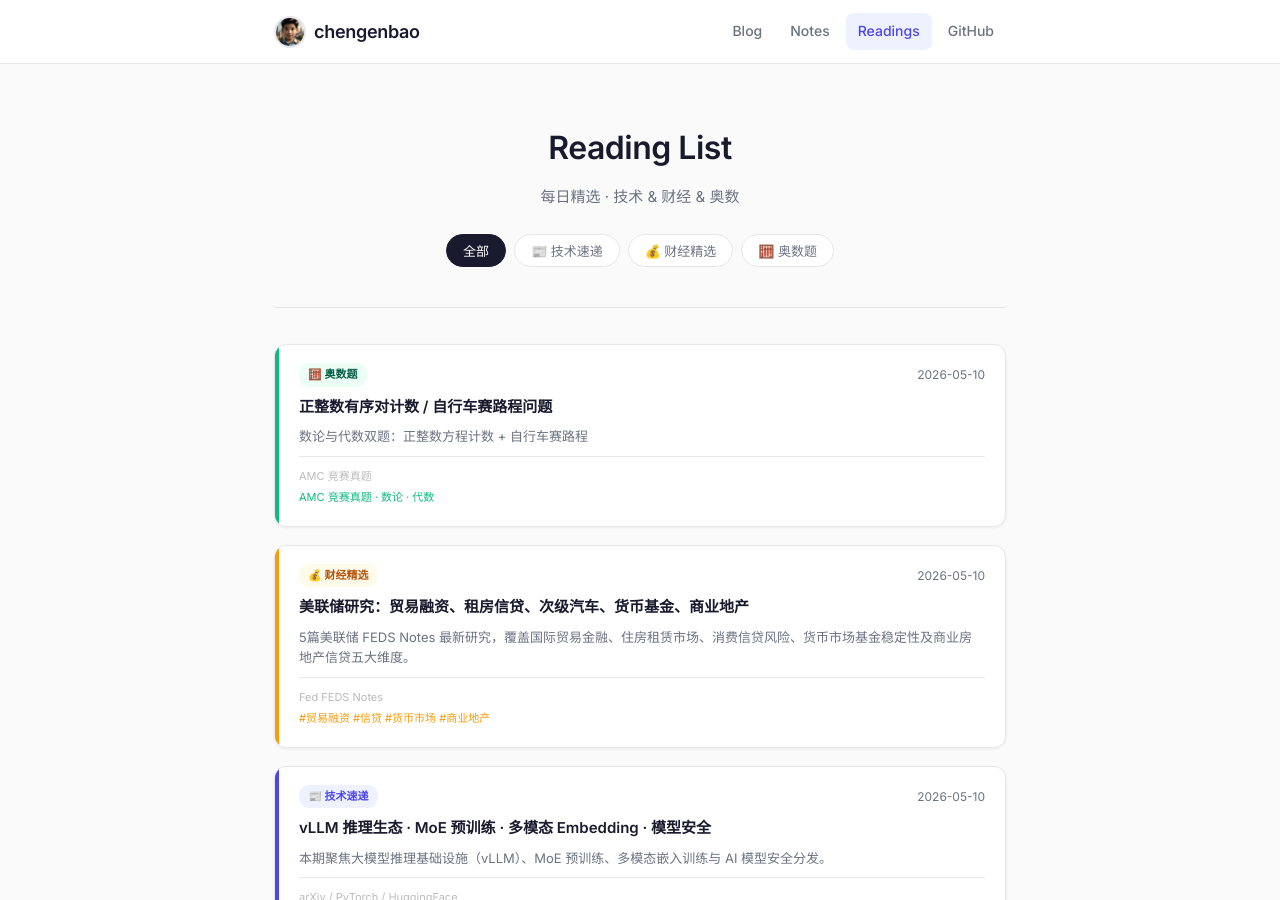
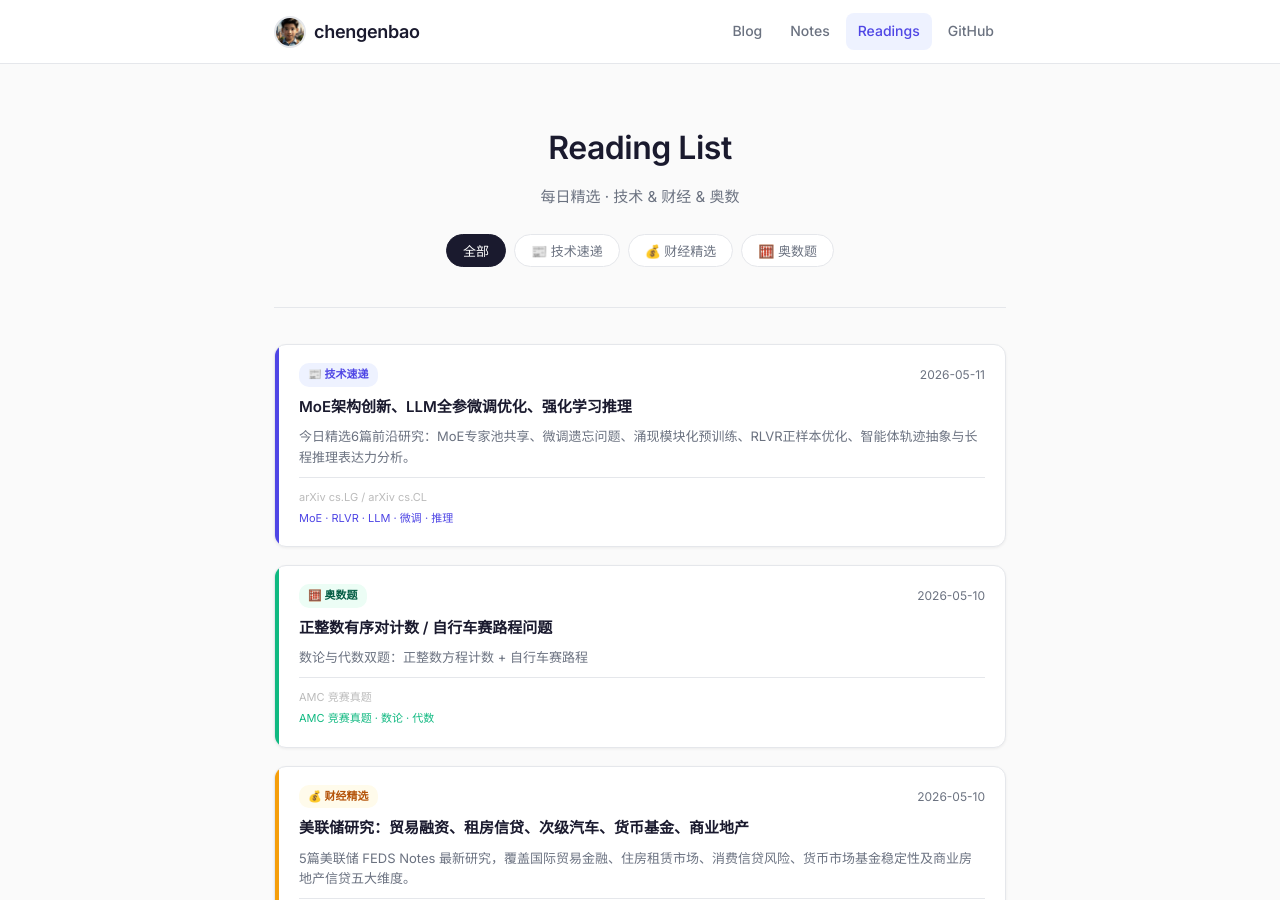
Before and after one commit to chengenbao/chengenbao.github.io, a Jekyll site: the page built from reading-list/index.md, in a window 1280 px wide and 900 px high. Built offline with Jekyll 4.4.1, drawn with Linux system fonts in a browser that asks for light colours.

Commit message:
add tech card 2026-05-11

```diff
--- a/reading-list/index.md
+++ b/reading-list/index.md
@@ -18,6 +18,21 @@ permalink: /reading-list/
   </div>
 
   <div class="rl-grid">
+<a class="rl-card tech" href="/reading-list/2026-05-11-tech-daily/">
+  <div class="rl-accent"></div>
+  <div class="rl-body">
+    <div class="rl-top">
+      <span class="rl-badge tech">📰 技术速递</span>
+      <time>2026-05-11</time>
+    </div>
+    <h2>MoE架构创新、LLM全参微调优化、强化学习推理</h2>
+    <p>今日精选6篇前沿研究：MoE专家池共享、微调遗忘问题、涌现模块化预训练、RLVR正样本优化、智能体轨迹抽象与长程推理表达力分析。</p>
+    <div class="rl-meta">
+      <span class="rl-source">arXiv cs.LG / arXiv cs.CL</span>
+      <span class="rl-tags">MoE · RLVR · LLM · 微调 · 推理</span>
+    </div>
+  </div>
+</a>
 <a class="rl-card math" href="/reading-list/2026-05-10-math/"><div class="rl-accent"></div><div class="rl-body"><div class="rl-top"><span class="rl-badge math">🧮 奥数题</span><time>2026-05-10</time></div><h2>正整数有序对计数 / 自行车赛路程问题</h2><p>数论与代数双题：正整数方程计数 + 自行车赛路程</p><div class="rl-meta"><span class="rl-source">AMC 竞赛真题</span><span class="rl-tags">AMC 竞赛真题 · 数论 · 代数</span></div></div></a>
 <a class="rl-card finance" href="/reading-list/2026-05-10-finance-daily/">
   <div class="rl-accent"></div>
```
